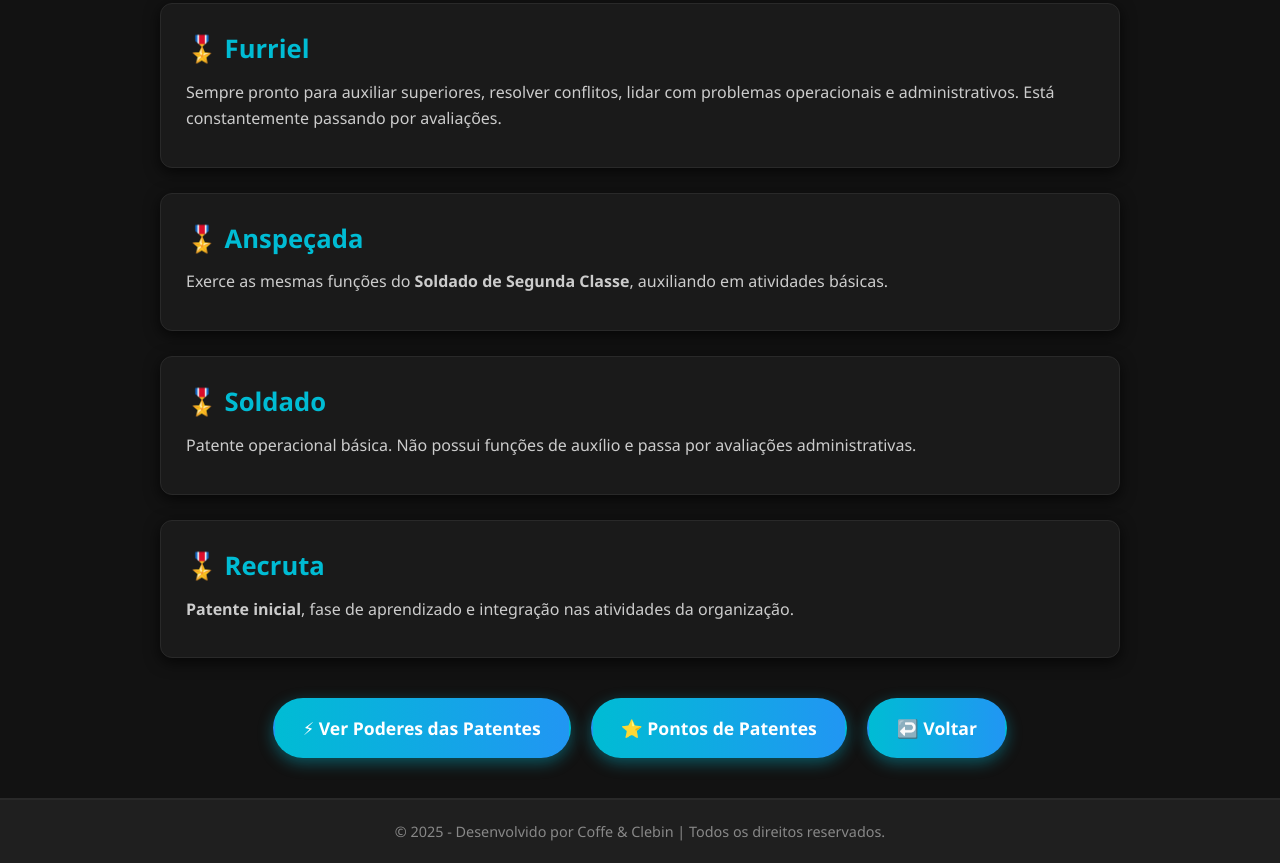
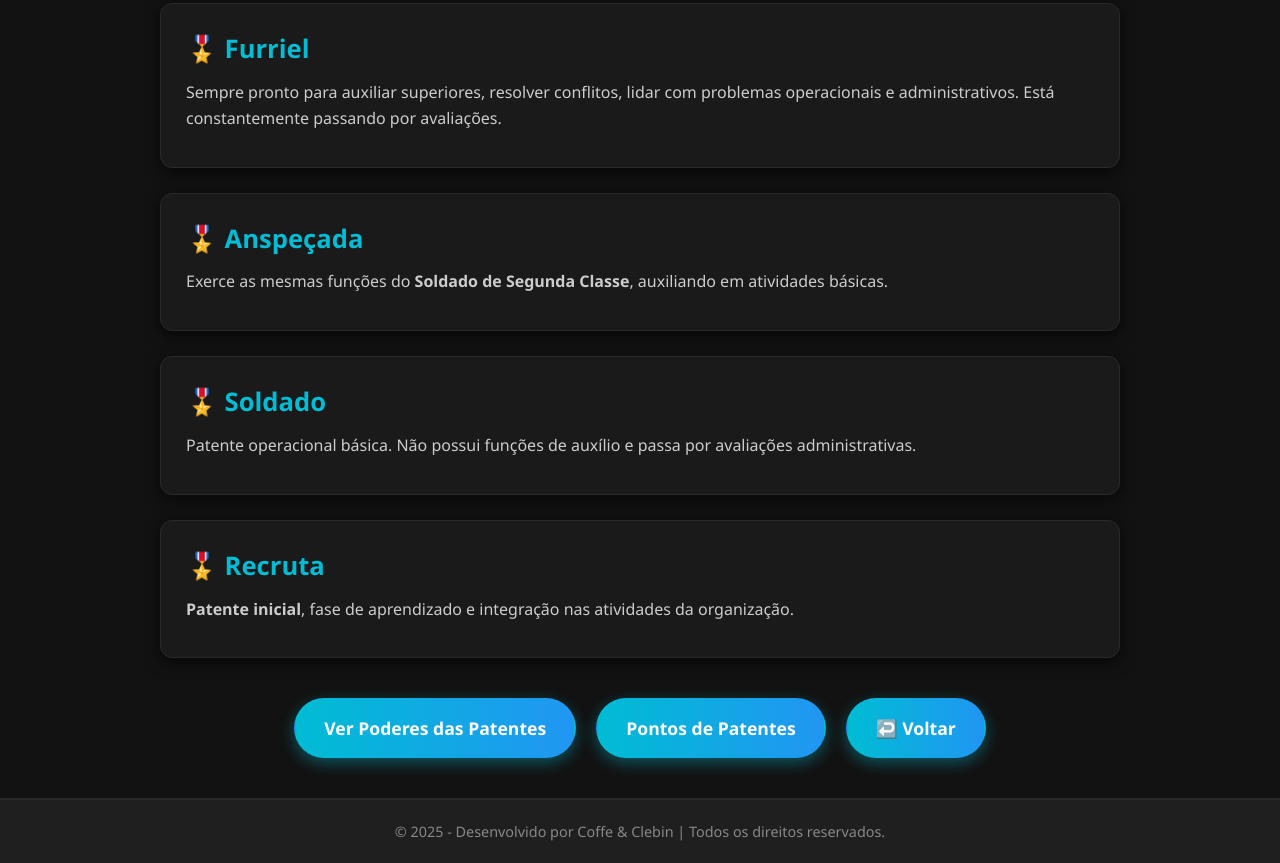
Before and after one commit to Dark32432/site-hierarquia, a plain HTML site: page index.html in a window 1280 px wide. Shown: the part 2242-3105 px from the top of the page. Drawn offline with Linux system fonts and the light colour scheme.

Commit message:
Update index.html

```diff
--- a/index.html
+++ b/index.html
@@ -195,8 +195,8 @@
 
     <!-- BOTÕES -->
     <div class="button-container">
-        <a href="#" class="action-button" onclick="mostrarMinistros()">⚡ Ver Poderes das Patentes</a>
-        <a href="#" class="action-button" onclick="mostrarPontos()">⭐ Pontos de Patentes</a>
+        <a href="#" class="action-button" onclick="mostrarMinistros()">Ver Poderes das Patentes</a>
+        <a href="#" class="action-button" onclick="mostrarPontos()">Pontos de Patentes</a>
         <a href="#" class="action-button" onclick="voltar()">↩️ Voltar</a>
     </div>
 
```
